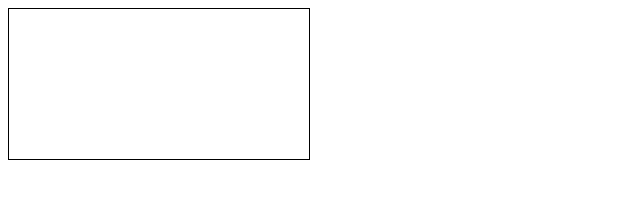
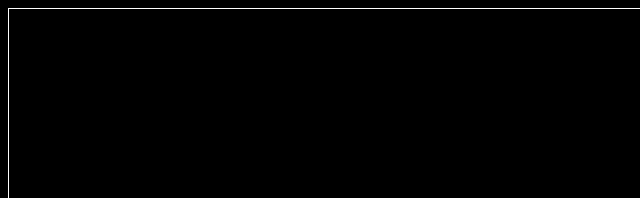
Before and after one commit to jsholt43/titania, a plain HTML site: page index.html in a window 1280 px wide. Shown: the top 198 px of the page, without its empty margins (0-640 px from the left). Drawn offline with Linux system fonts and the light colour scheme.

Commit message:
canvas and background colors inverted

```diff
--- a/canvas.js
+++ b/canvas.js
@@ -0,0 +1,6 @@
+//searches entire document and finds canvas variable
+var canvas = document.querySelector('canvas');
+
+//set width and height of canvas to the width of the browser screen
+canvas.height = window.innerHeight;
+canvas.width = window.innerWidth;
--- a/index.html
+++ b/index.html
@@ -5,7 +5,12 @@
         <title>Titania</title>
         <style type="text/css">
             canvas {
-                border: 1px solid black;
+                border: 1px solid white;
+                background: black;
+            }
+            body {
+                margin: 1;
+                background: black;
             }
         </style>
     </head>
```
